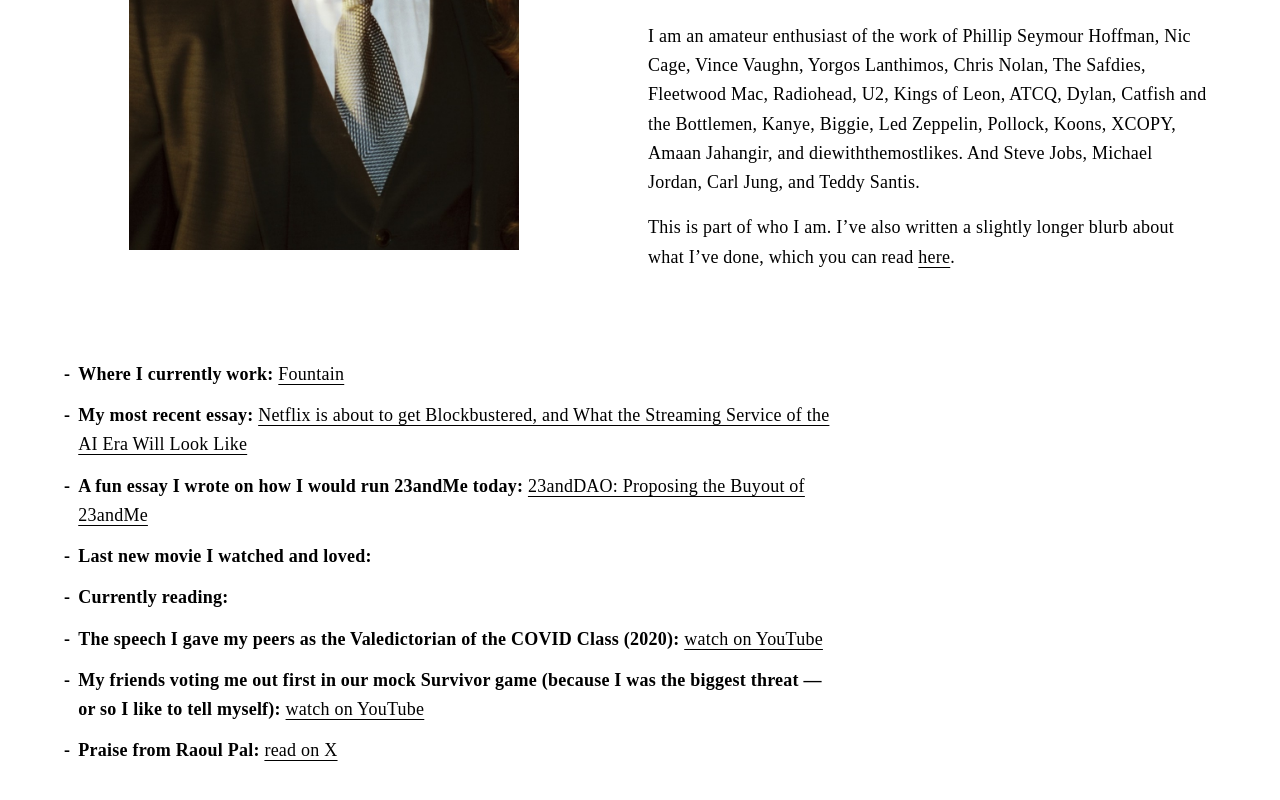
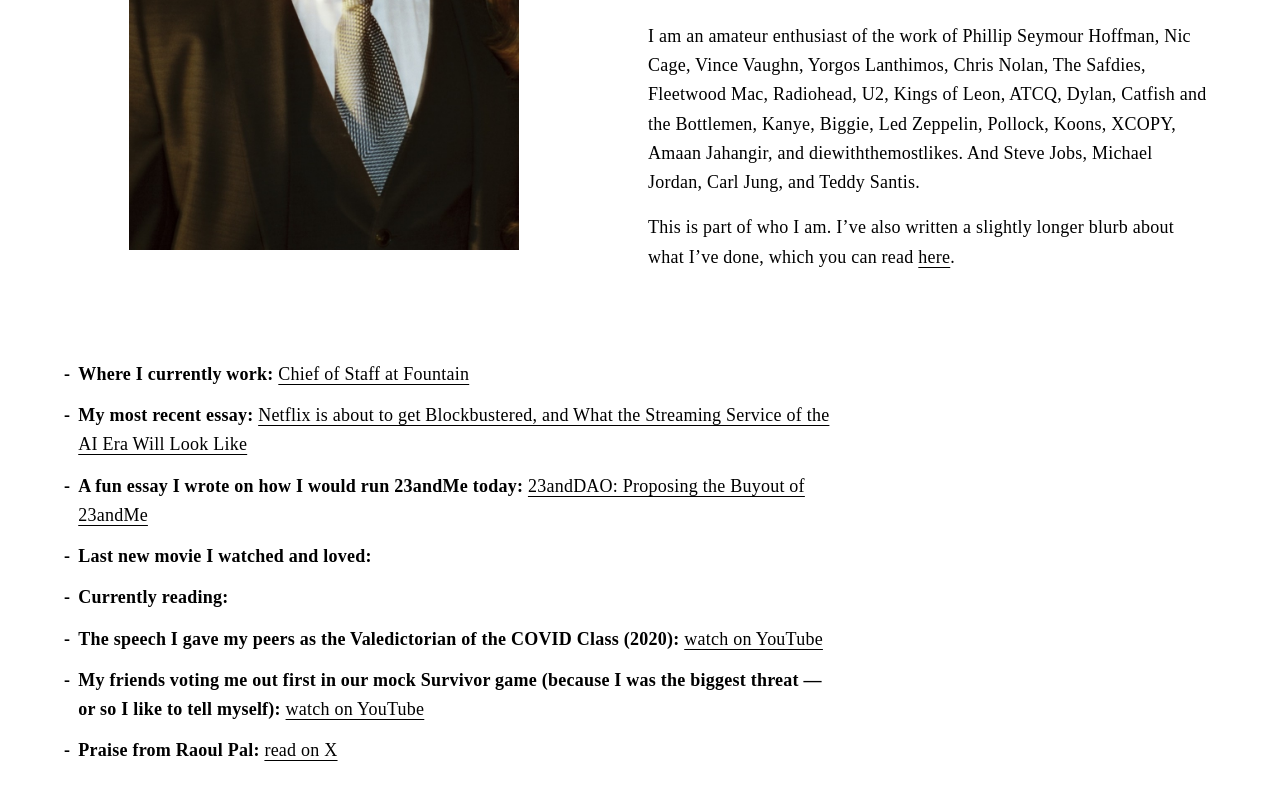
Before and after one commit to gptsiolis/personal-website2, a Next.js app: page / in a window 1280 px wide. Shown: the part 725-1525 px from the top of the page. Built offline with nearby package versions, Linux system fonts and the light colour scheme; no server answers.

Commit message:
Update current role copy

```diff
--- a/src/app/page.tsx
+++ b/src/app/page.tsx
@@ -53,7 +53,7 @@
   const bullets: { label: string; value: string; url?: string }[] = [
     {
       label: "Where I currently work",
-      value: "Fountain",
+      value: "Chief of Staff at Fountain",
       url: "https://fountaindigital.xyz/",
     },
     {
```
